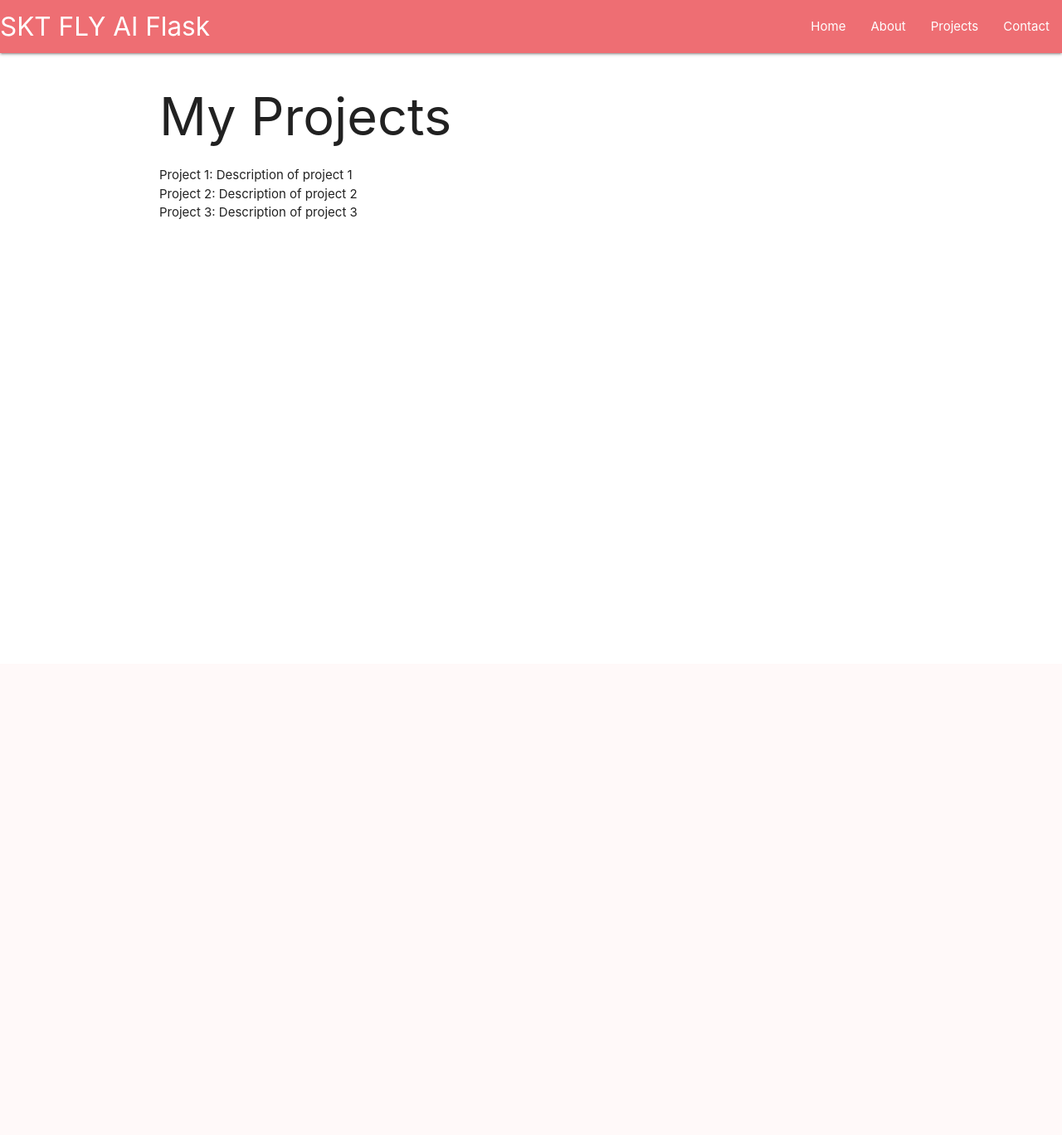
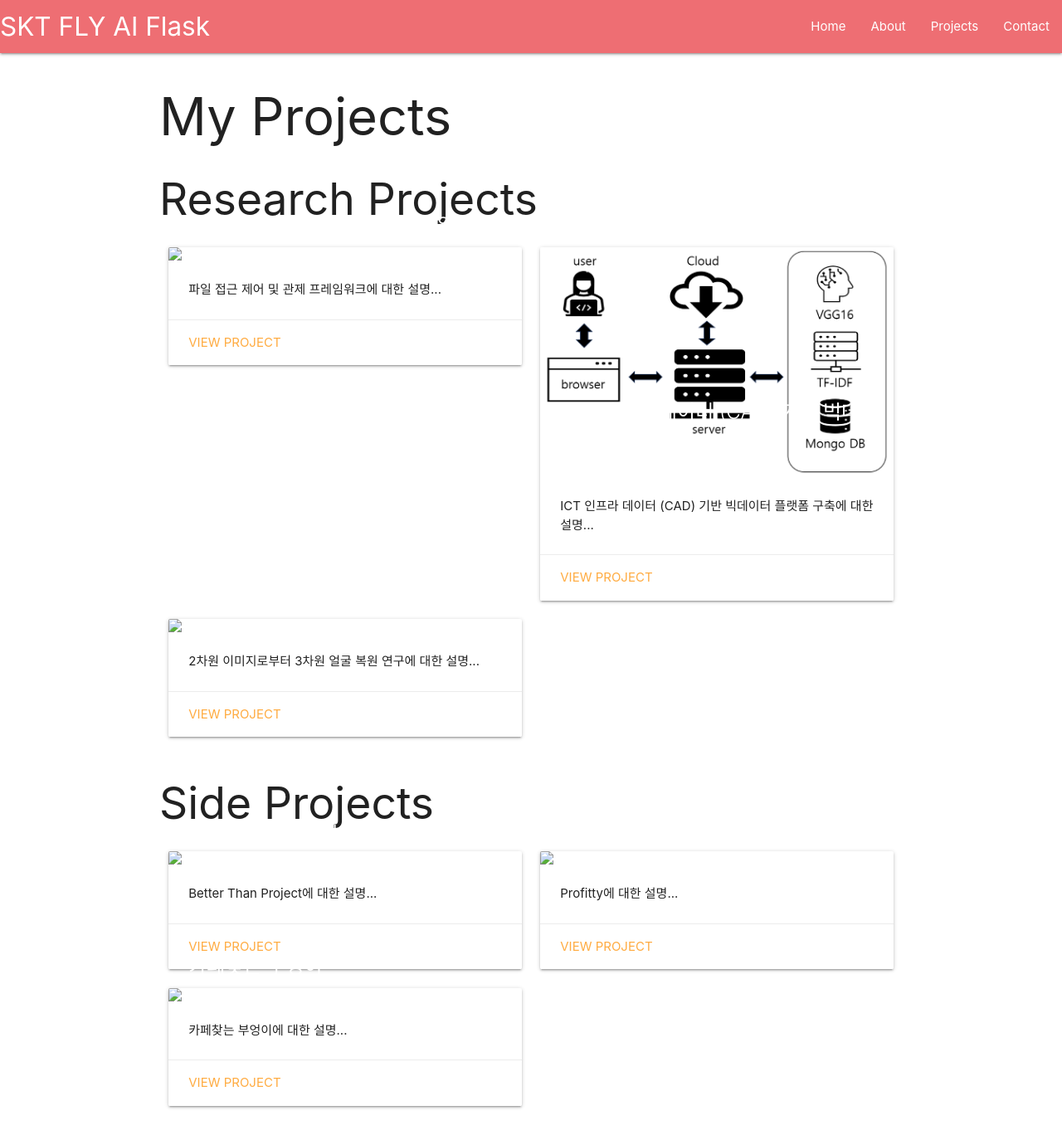
Before and after one commit to gggg8657/flaskapp, a Flask app: page /projects in a window 1280 px wide. Shown: the whole page at 83% size. Before the commit the page ends 264 px from the top, so only its background shows below. Run offline with Flask 3, Linux system fonts and the light colour scheme; some libraries are stand-ins or nearby versions.

Commit message:
CAD project added

```diff
--- a/templates/projects.html
+++ b/templates/projects.html
@@ -4,9 +4,102 @@
 
 {% block content %}
     <h1>My Projects</h1>
-    <ul>
-        <li>Project 1: Description of project 1</li>
-        <li>Project 2: Description of project 2</li>
-        <li>Project 3: Description of project 3</li>
-    </ul>
+
+    <h2>Research Projects</h2>
+    <div class="row">
+        <!-- Research Project 1 -->
+        <div class="col s12 m6">
+            <div class="card">
+                <div class="card-image">
+                    <img src="https://via.placeholder.com/150">
+                    <span class="card-title">파일 접근 제어 및 관제 프레임워크</span>
+                </div>
+                <div class="card-content">
+                    <p>파일 접근 제어 및 관제 프레임워크에 대한 설명...</p>
+                </div>
+                <div class="card-action">
+                    <a href="#" target="_blank">View Project</a>
+                </div>
+            </div>
+        </div>
+        <!-- Research Project 2 -->
+        <div class="col s12 m6">
+            <div class="card">
+                <div class="card-image">
+                    <img src="{{ url_for('static', filename='images/CAD_Project_Structure.png') }}">
+                    <span class="card-title">ICT 인프라 데이터 (CAD) 기반 빅데이터 플랫폼 구축</span>
+                </div>
+                <div class="card-content">
+                    <p>ICT 인프라 데이터 (CAD) 기반 빅데이터 플랫폼 구축에 대한 설명...</p>
+                </div>
+                <div class="card-action">
+                    <a href="#" target="_blank">View Project</a>
+                </div>
+            </div>
+        </div>
+        <!-- Research Project 3 -->
+        <div class="col s12 m6">
+            <div class="card">
+                <div class="card-image">
+                    <img src="https://via.placeholder.com/150">
+                    <span class="card-title">2차원 이미지로부터 3차원 얼굴 복원 연구</span>
+                </div>
+                <div class="card-content">
+                    <p>2차원 이미지로부터 3차원 얼굴 복원 연구에 대한 설명...</p>
+                </div>
+                <div class="card-action">
+                    <a href="#" target="_blank">View Project</a>
+                </div>
+            </div>
+        </div>
+    </div>
+
+    <h2>Side Projects</h2>
+    <div class="row">
+        <!-- Side Project 1 -->
+        <div class="col s12 m6">
+            <div class="card">
+                <div class="card-image">
+                    <img src="https://via.placeholder.com/150">
+                    <span class="card-title">Better Than Project</span>
+                </div>
+                <div class="card-content">
+                    <p>Better Than Project에 대한 설명...</p>
+                </div>
+                <div class="card-action">
+                    <a href="#" target="_blank">View Project</a>
+                </div>
+            </div>
+        </div>
+        <!-- Side Project 2 -->
+        <div class="col s12 m6">
+            <div class="card">
+                <div class="card-image">
+                    <img src="https://via.placeholder.com/150">
+                    <span class="card-title">Profitty</span>
+                </div>
+                <div class="card-content">
+                    <p>Profitty에 대한 설명...</p>
+                </div>
+                <div class="card-action">
+                    <a href="#" target="_blank">View Project</a>
+                </div>
+            </div>
+        </div>
+        <!-- Side Project 3 -->
+        <div class="col s12 m6">
+            <div class="card">
+                <div class="card-image">
+                    <img src="https://via.placeholder.com/150">
+                    <span class="card-title">카페찾는 부엉이</span>
+                </div>
+                <div class="card-content">
+                    <p>카페찾는 부엉이에 대한 설명...</p>
+                </div>
+                <div class="card-action">
+                    <a href="https://coffeezip.vercel.app" target="_blank">View Project</a>
+                </div>
+            </div>
+        </div>
+    </div>
 {% endblock %}
```
Also changed, not shown: static/images/CAD_Project_Structure.png (added).
